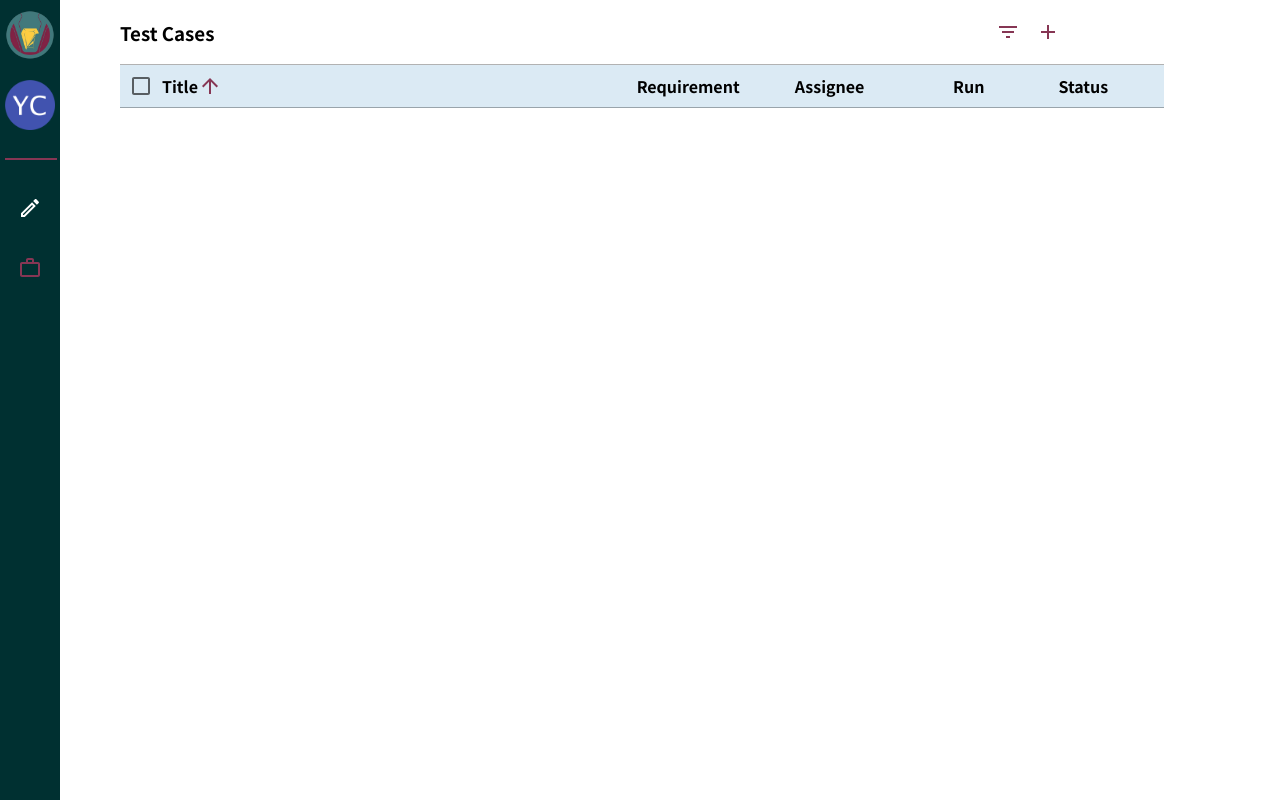
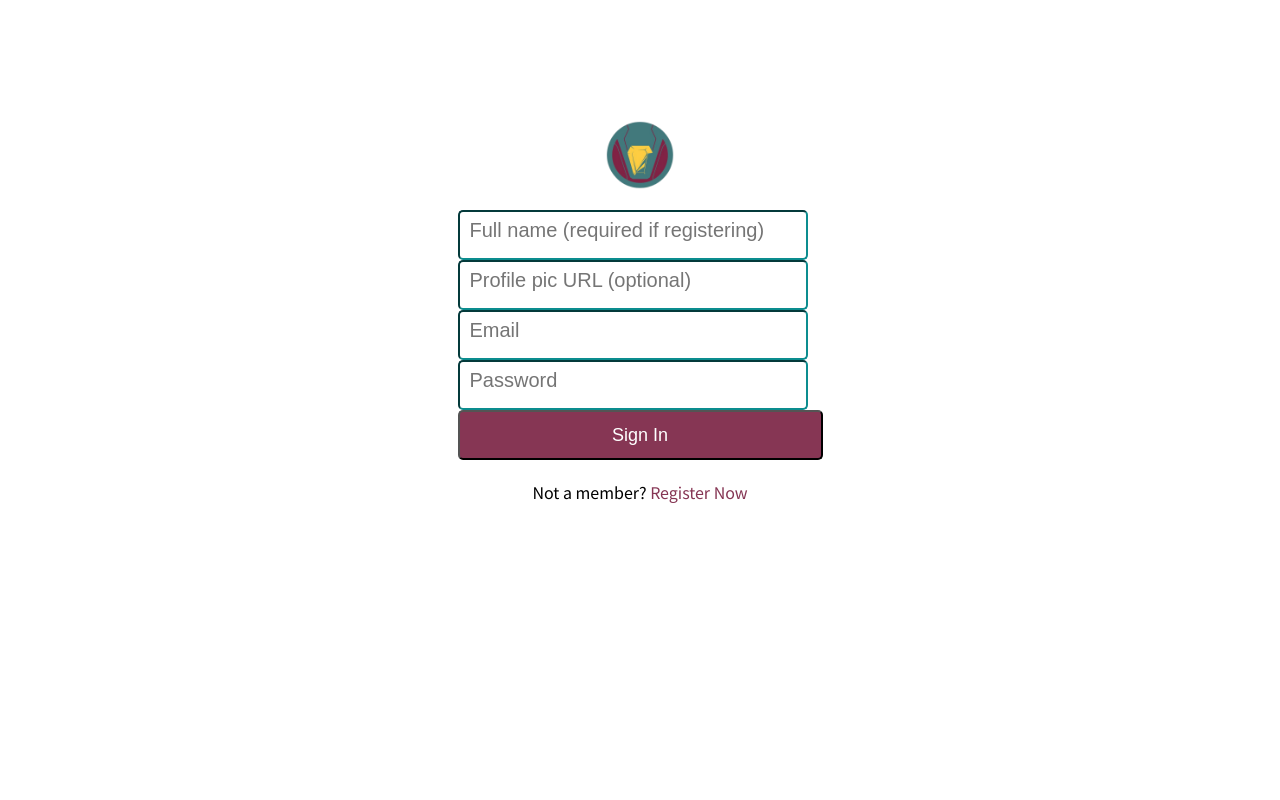
Before and after one commit to Lioralon5/AudioCodes, a React (Create React App) app: page / in a window 1280 px wide. Shown: the top 800 px of the page. Built offline with nearby package versions, Linux system fonts and the light colour scheme; no server answers; the database is empty.

Commit message:
Login page

```diff
--- a/src/App.js
+++ b/src/App.js
@@ -4,11 +4,13 @@ import AllTestCases from "./pages/AllTestCases";
 import CreateNewTestCase from "./pages/CreateNewTestCase";
 import Suite from "./pages/Suite";
 import "./App.css";
+import Login from "./pages/Login";
 
 function App() {
   return (
     <div className="app">
-      <Sidebar />
+      <Login />
+      {/* <Sidebar />
       <Route path="/" exact>
         <AllTestCases />
       </Route>
@@ -17,7 +19,7 @@ function App() {
       </Route>
       <Route path="/create">
         <CreateNewTestCase />
-      </Route>
+      </Route> */}
     </div>
   );
 }
--- /dev/null
+++ b/src/pages/Login.css
@@ -0,0 +1,49 @@
+.login {
+    display: grid;
+    place-items: center;
+    margin-left: auto;
+    margin-right: auto;
+    padding-top: 100px;
+    padding-bottom: 100px;
+}
+
+.login > img {
+    object-fit: contain;
+    height: 70px;
+    margin-top: 20px;
+    margin-bottom: 20px;
+}
+
+.login > form {
+    display: flex;
+    flex-direction: column;
+}
+
+.login > form > input {
+    border-color: #0c8d8f;
+    width: 350px;
+    height: 50px;
+    font-size: 20px;
+    padding-left: 10px;
+    padding-bottom: 10px;
+    border-radius: 5px;
+}
+
+.login > form > button {
+    width: 365px;
+    height: 50px;
+    font-size: large;
+    color: #fff;
+    background-color: #863654;
+    border-radius: 5px;
+    cursor: pointer;
+}
+
+.login__register {
+    color: #863654;
+    cursor: pointer;
+}
+
+.login > p {
+    margin-top: 20px;
+}
--- /dev/null
+++ b/src/pages/Login.js
@@ -0,0 +1,72 @@
+import "./Login.css";
+import Vision from "../components/Sidebar/vision.png";
+import { auth } from "../firebase";
+import { useState } from "react";
+
+function Login() {
+  const [email, setEmail] = useState("");
+  const [password, setPassword] = useState("");
+  const [name, setName] = useState("");
+  const [profilePic, setProfilePic] = useState("");
+
+  const loginToApp = (e) => {
+    e.preventDefualt();
+  };
+  const register = () => {
+    if (!name) {
+      return alert("Please enter a full name!");
+    }
+
+    auth.createUserWithEmailAndPassword(email, password).then((userAuth) => {
+      userAuth.user.updateProfile({
+        displayName: name,
+        photoURL: profilePic,
+      });
+    //   .then(() => {
+    //     3:07:35
+    //   })
+    });
+  };
+  return (
+    <div style={{backgroundImage: 'url("")'}} className="login">
+      <img src={Vision} alt=""></img>
+      <form>
+        <input
+          value={name}
+          onChange={(e) => setName(e.target.value)}
+          placeholder="Full name (required if registering)"
+          type="text"
+        />
+        <input
+          value={profilePic}
+          onChange={(e) => setProfilePic(e.target.value)}
+          placeholder="Profile pic URL (optional)"
+          type="text"
+        />
+        <input
+          value={email}
+          onChange={(e) => setEmail(e.target.value)}
+          placeholder="Email"
+          type="email"
+        />
+        <input
+          value={password}
+          onChange={(e) => setPassword(e.target.value)}
+          placeholder="Password"
+          type="password"
+        />
+        <button type="submit" onClick={loginToApp}>
+          Sign In
+        </button>
+      </form>
+      <p>
+        Not a member?{" "}
+        <span className="login__register" onClick={register}>
+          Register Now
+        </span>
+      </p>
+    </div>
+  );
+}
+
+export default Login;
```
Also changed, not shown: 1 other file (tests, documents, lock files or other folders).
